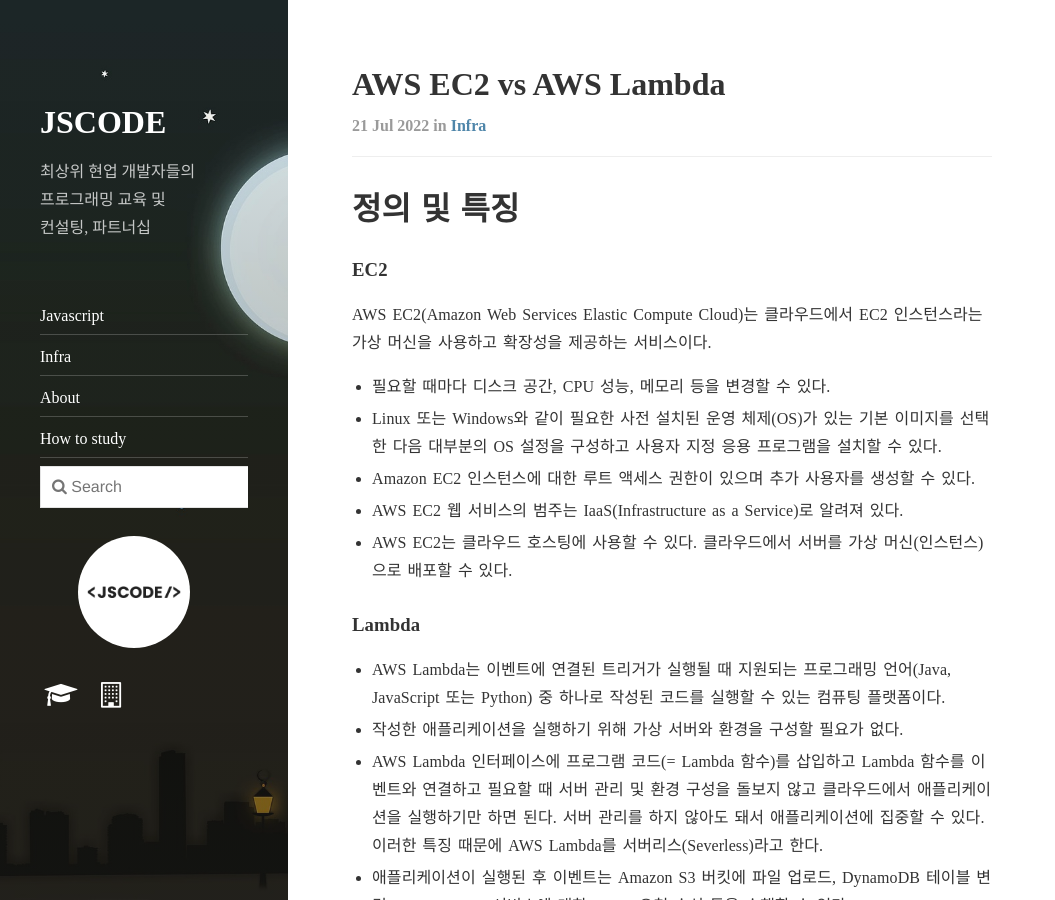
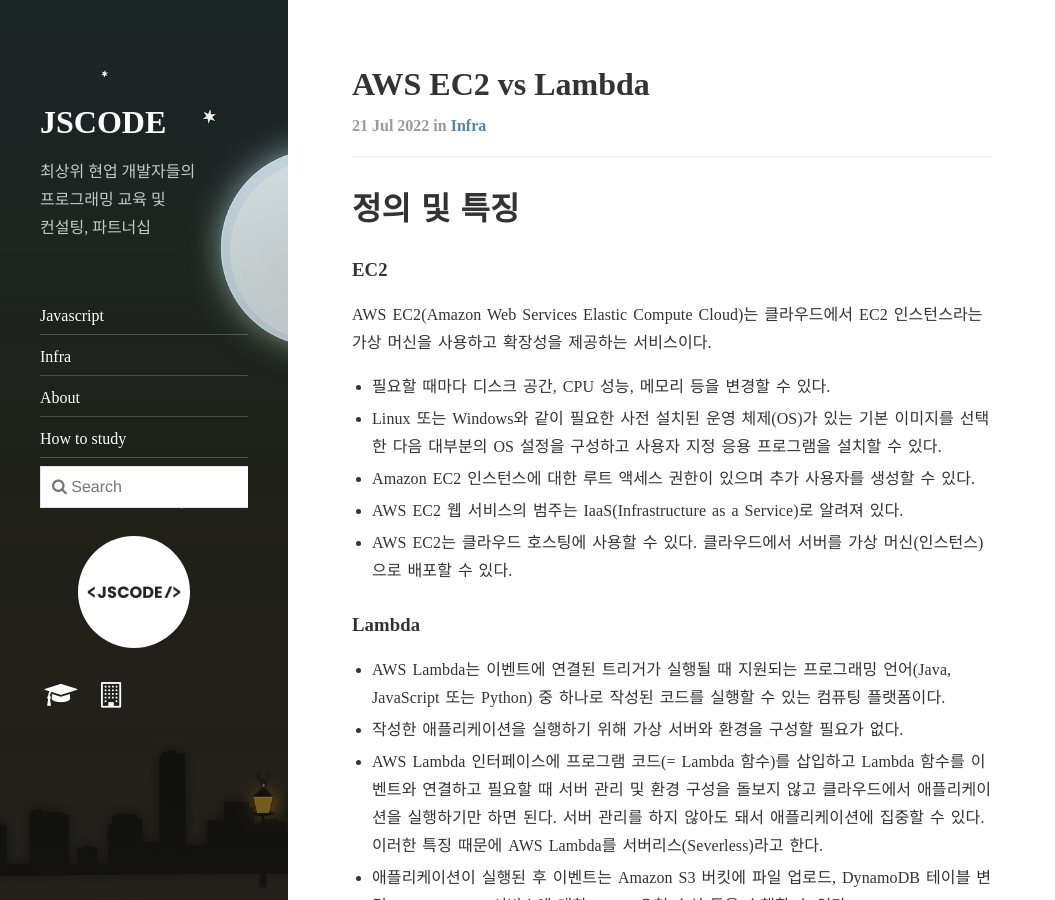
Before and after one commit to JSCODE-SECRET/JSCODE-SECRET.github.io, a Jekyll site: the page built from _posts/infra/2022-07-21-aws-ec2-vs-lambda.md, in a window 1280 px wide and 900 px high. Shown: the whole window, without its empty margins (0-1055 px from the left). Built offline with Jekyll 4.4.1, drawn with Linux system fonts in a browser that asks for light colours; nearby versions of some CDN libraries.

Commit message:
modify: 글 수정

```diff
--- a/_posts/infra/2022-07-21-aws-ec2-vs-lambda.md
+++ b/_posts/infra/2022-07-21-aws-ec2-vs-lambda.md
@@ -1,7 +1,7 @@
 ---
 layout: post
-title: 'AWS EC2 vs AWS Lambda'
-subtitle: 'AWS EC2 vs AWS Lambda'
+title: 'AWS EC2 vs Lambda'
+subtitle: 'AWS EC2 vs aLambda'
 categories: Infra
 comments: false
 ---
```
